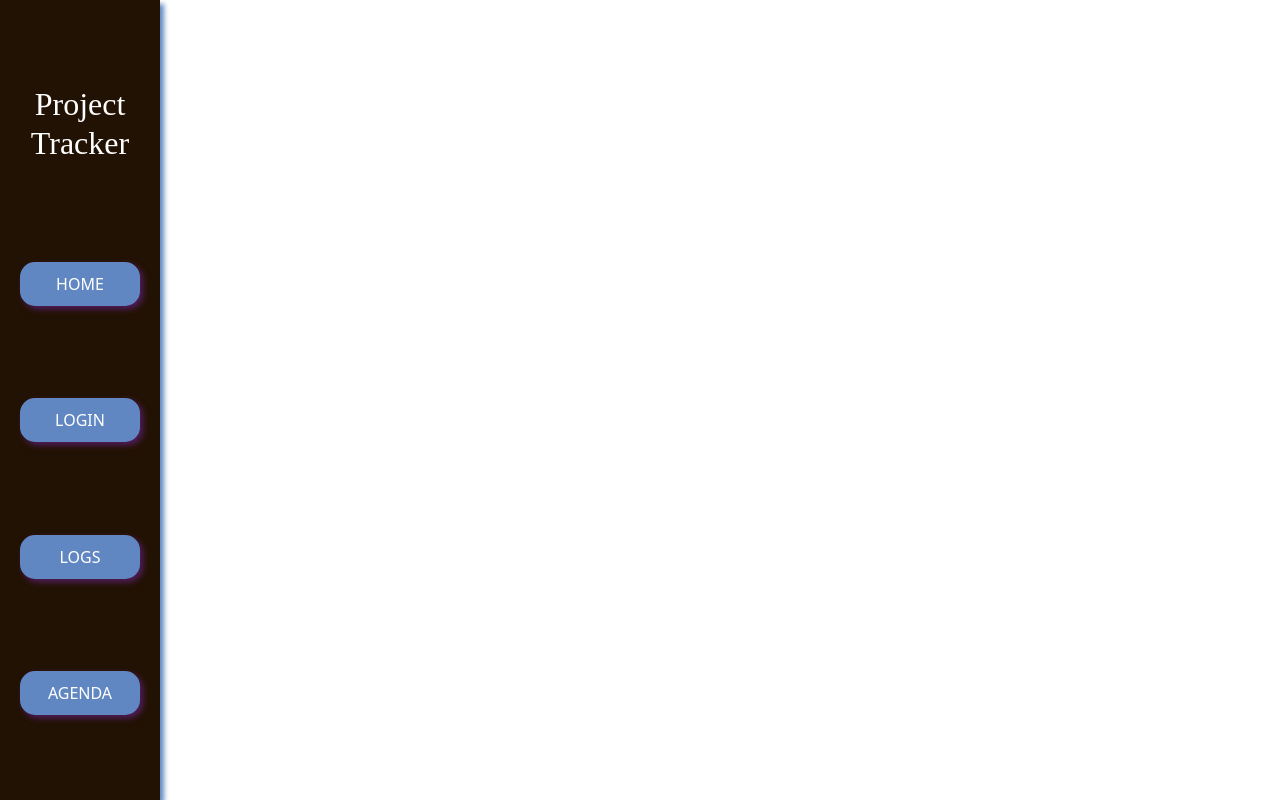
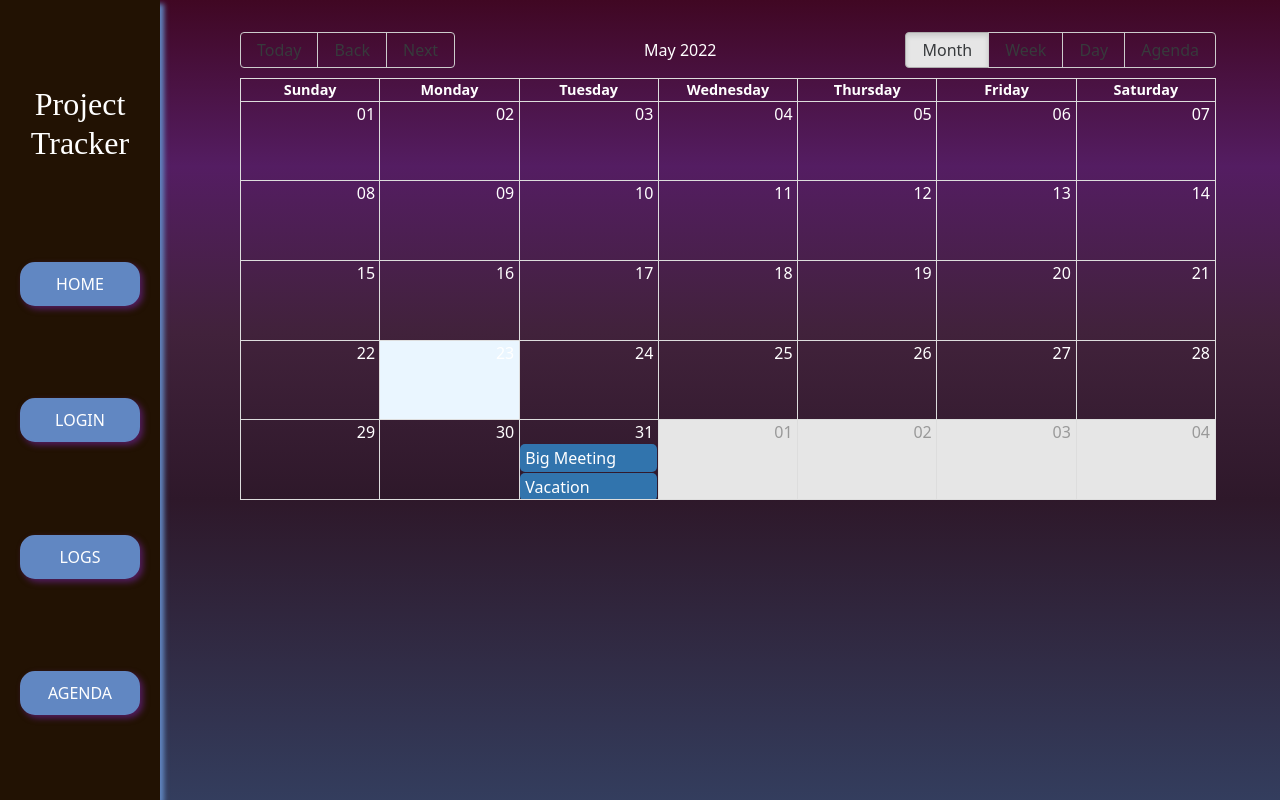
Before and after one commit to Reny8/Capstone, a React (Create React App) app in the folder frontend/: page /agenda in a window 1280 px wide. Built offline with nearby package versions, Linux system fonts and the light colour scheme.

Commit message:
Imported react-calendar + Initial setup

```diff
--- a/frontend/package.json
+++ b/frontend/package.json
@@ -3,13 +3,19 @@
   "version": "0.1.0",
   "private": true,
   "dependencies": {
+    "@fullcalendar/daygrid": "^5.11.0",
+    "@fullcalendar/react": "^5.11.1",
     "@testing-library/jest-dom": "^5.16.2",
     "@testing-library/react": "^12.1.2",
     "@testing-library/user-event": "^13.5.0",
     "axios": "^0.26.1",
     "bootstrap": "^5.1.3",
+    "date-fns": "^2.28.0",
+    "datepicker": "^0.0.0",
     "jwt-decode": "^3.1.2",
     "react": "^17.0.2",
+    "react-big-calendar": "^0.40.1",
+    "react-datepicker": "^4.8.0",
     "react-dom": "^17.0.2",
     "react-google-charts": "^4.0.0",
     "react-router-dom": "^6.2.1",
--- a/frontend/src/App.js
+++ b/frontend/src/App.js
@@ -16,6 +16,7 @@ import Navbar from "./components/NavBar/NavBar";
 import PrivateRoute from "./utils/PrivateRoute";
 import LogsPage from "./pages/LogsPage/LogsPage";
 import useAuth from "./hooks/useAuth";
+import AgendaPage from "./pages/AgendaPage/AgendaPage";
 
 function App() {
   const [user, token] = useAuth();
@@ -93,6 +94,7 @@ function App() {
         />
         <Route path="/register" element={<RegisterPage />} />
         <Route path="/login" element={<LoginPage />} />
+        <Route path="/agenda" element ={<AgendaPage />}/>
       </Routes>
       {/* <div>
         <Footer />
--- /dev/null
+++ b/frontend/src/Calendar/Calendar.jsx
@@ -0,0 +1,45 @@
+import { Calendar, dateFnsLocalizer } from "react-big-calendar";
+import format from "date-fns/format";
+import parse from "date-fns/parse";
+import startOfWeek from "date-fns/startOfWeek";
+import getDay from "date-fns/getDay";
+import React, { useState } from "react";
+import DatePicker from "react-datepicker";
+import "react-big-calendar/lib/css/react-big-calendar.css"
+const CalendarDisplay = (props) => {
+  const locales = {
+    "en-US": require("date-fns/locale/en-US"),
+  };
+  const localizer = dateFnsLocalizer({
+    format,
+    parse,
+    startOfWeek,
+    getDay,
+    locales,
+  });
+  const events = [
+    {
+      title: "Big Meeting",
+      start: new Date(2022, 5, 0),
+      end: new Date(2022, 5, 0),
+    },
+    {
+      title: "Vacation",
+      start: new Date(2022, 5, 0),
+      end: new Date(2022, 5, 0),
+    },
+  ];
+  return (
+    <div>
+      <Calendar
+        localizer={localizer}
+        events={events}
+        startAccessor="start"
+        endAccessor="end"
+        style={{ height: "500px", marginLeft: "15rem", paddingTop: "2rem"}}
+      />
+    </div>
+  );
+};
+
+export default CalendarDisplay;
--- a/frontend/src/components/NavBar/NavBar.jsx
+++ b/frontend/src/components/NavBar/NavBar.jsx
@@ -24,7 +24,7 @@ const Navbar = () => {
           )}
         </li>
         <li><button  onClick={() => navigate("/logs")} className="button">LOGS</button></li>
-        <li><button className="button">AGENDA</button></li>
+        <li><button onClick={()=> navigate("/agenda")} className="button">AGENDA</button></li>
       </ul>
     </div>
   );
--- /dev/null
+++ b/frontend/src/pages/AgendaPage/AgendaPage.js
@@ -0,0 +1,9 @@
+import React from 'react';
+import CalendarDisplay from '../../Calendar/Calendar';
+const AgendaPage = (props) => {
+    return (<div>
+        <CalendarDisplay />
+    </div>  );
+}
+
+export default AgendaPage;
--- a/frontend/src/pages/HomePage/HomePage.js
+++ b/frontend/src/pages/HomePage/HomePage.js
@@ -14,7 +14,7 @@ const HomePage = (props) => {
   useEffect(() => {
     props.getAllProjects();
     props.getAllTasks();
-    props.getAllLogs()
+    props.getAllLogs();
   }, [token]);
   if (user.role === "Project Manager") {
     return (
@@ -36,14 +36,9 @@ const HomePage = (props) => {
             <h2>Current Tasks</h2>
             <DisplayTasks tasks={props.tasks} />
           </div>
-
           <div className="form-container">
             <div>
-              <TasksForm
-                getAllTasks={props.getAllTasks}
-                token={props.token}
-                projects={props.projects}
-              />
+              <AssignedForm projects={props.projects} token={token} />
             </div>
             <div>
               <ProjectForm
@@ -53,9 +48,13 @@ const HomePage = (props) => {
               />
             </div>
           </div>
-          <div>
-            <AssignedForm projects={props.projects} token = {token}/>
-          </div>
+            <div>
+              <TasksForm
+                getAllTasks={props.getAllTasks}
+                token={props.token}
+                projects={props.projects}
+              />
+            </div>
         </div>
       </div>
     );
@@ -80,8 +79,8 @@ const HomePage = (props) => {
             <DisplayTasks tasks={props.tasks} />
           </div>
         </div>{" "}
-        <div style={{ marginLeft: "15rem"}}>
-          <TaskChart logs = {props.logs} tasks={props.tasks}/>
+        <div style={{ marginLeft: "15rem" }}>
+          <TaskChart logs={props.logs} tasks={props.tasks} />
         </div>
       </div>
     );
```
Also changed, not shown: 1 other file (tests, documents, lock files or other folders).
